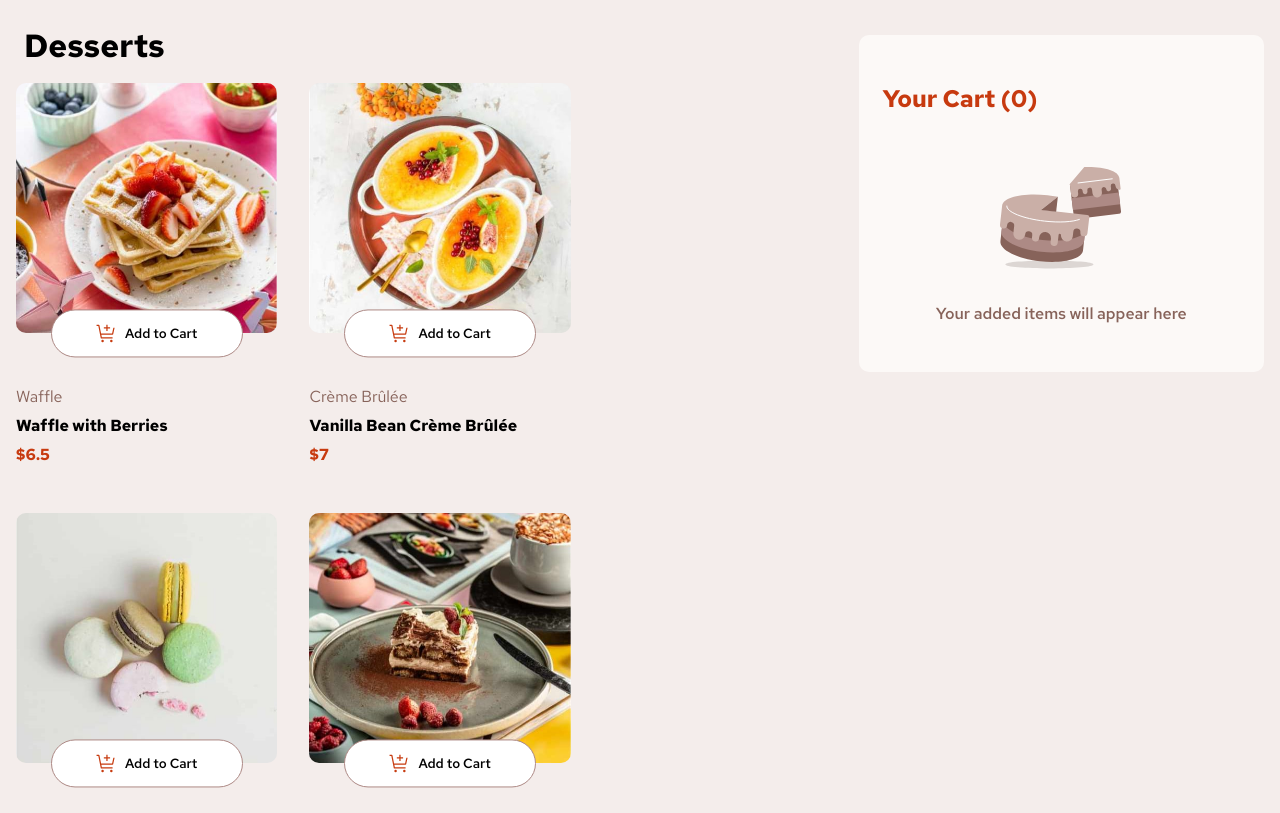
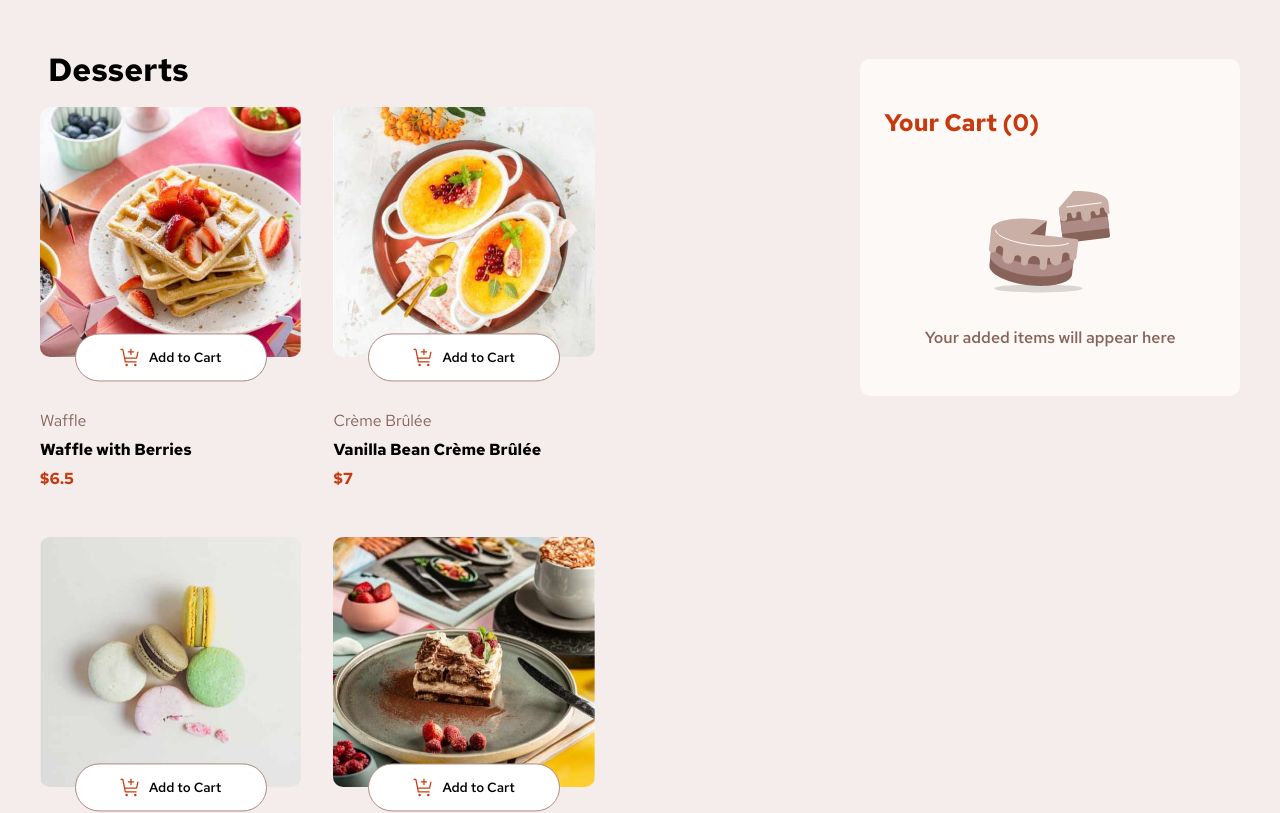
Before and after one commit to prabhu7x/product-list-with-cart-main, a React (Vite) app: page / in a window 1280 px wide. Shown: the top 813 px of the page. Built offline with nearby package versions, Linux system fonts and the light colour scheme.

Commit message:
css and components updated

```diff
--- a/src/App.jsx
+++ b/src/App.jsx
@@ -9,7 +9,7 @@ function App() {
     initial={{opacity: 0}}
     animate={{opacity: 1}}
     transition={{duration: 0.3, delay: .2, ease: "linear"}}
-     className='app'>
+    className='app'>
       <h1 className="title">Desserts</h1>
     <ItemsPages />
     </motion.div>
--- a/src/features/styles/App.css
+++ b/src/features/styles/App.css
@@ -29,11 +29,16 @@ body.overlay .item-page {
 
 .app {
   background-color: hsl(13, 31%, 94%);
+  padding: 1.5rem;
 }
 .app .title {
   padding: 1.5rem;
   padding-bottom: 0;
   background-color: hsl(13, 31%, 94%);
+}
+
+button {
+  cursor: pointer;
 }
 
 .item-page .items {
--- a/src/features/styles/App.scss
+++ b/src/features/styles/App.scss
@@ -42,12 +42,17 @@ $Rose_900: hsl(14, 65%, 9%);
 
 .app {
     background-color: $Rose_100;
+    padding: 1.5rem;
 
     .title {
         padding: 1.5rem;
         padding-bottom: 0;
         background-color: $Rose_100;
     }
+}
+
+button {
+    cursor: pointer;
 }
 
 .item-page {
```
Also changed, not shown: 4 other files (tests, documents, lock files or other folders).
